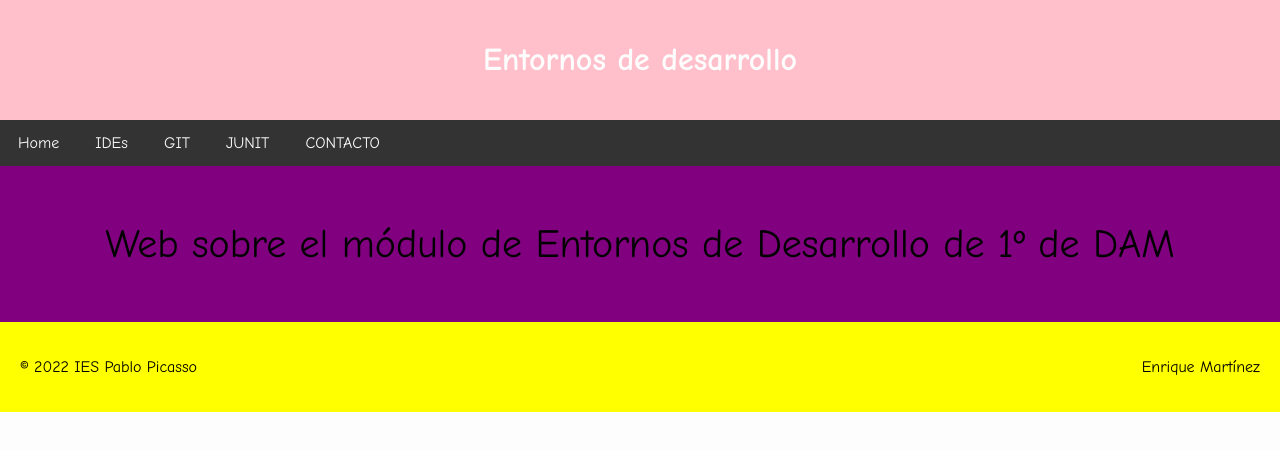
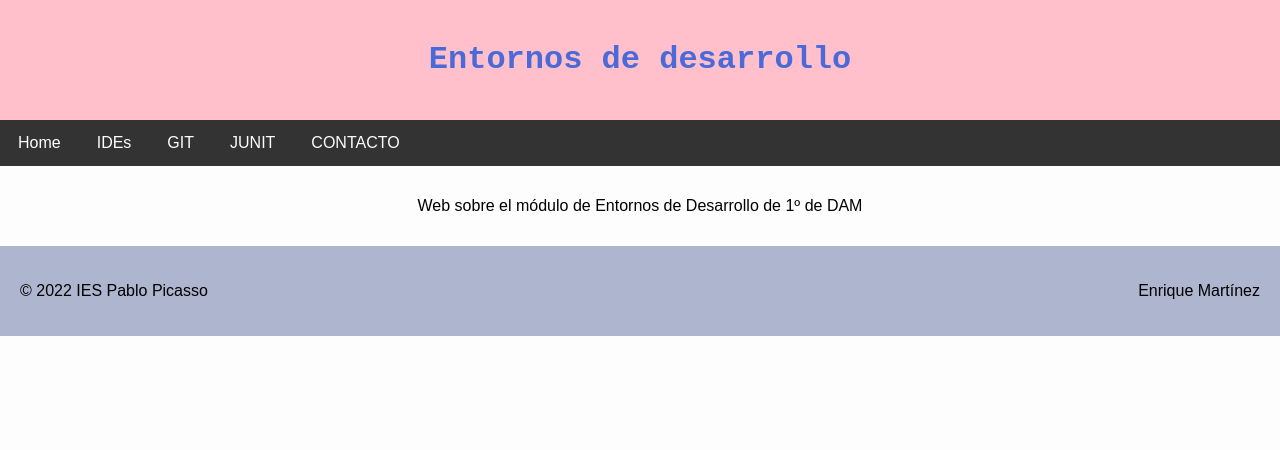
Before and after one commit to MiguelPeraza/ExGIT2324_MiguelPeraza, a plain HTML site: page index.html in a window 1280 px wide. Drawn offline with Linux system fonts and the light colour scheme.

Commit message:
Arreglo cambios menosres

```diff
--- a/style.css
+++ b/style.css
@@ -8,14 +8,15 @@ body{
     background-color: #fdfdfd;
     height: 100%;
     margin:0;
-    font-family: "Comic Sans MS", "Comic Sans", cursive;
+    font-family: Arial, Helvetica, sans-serif, cursive;
 }
 
 .header{
     background-color: pink;
-    color: #fdfdfd;
+    color:  #496ad8;
     text-align: center;
     padding: 20px;
+    font-family: “Lucida Console”, “Courier New”, monospace;
 
 }
 
@@ -41,14 +42,13 @@ body{
 
 .contenido{
     padding: 15px;
-    font-size:40px;
     text-align: center;
-    background-color: purple;
+
 }
 
 .footer{
 
-    background-color: yellow;
+    background-color:  #aeb5ce;
     padding: 20px;
     clear: both;
 }
```
